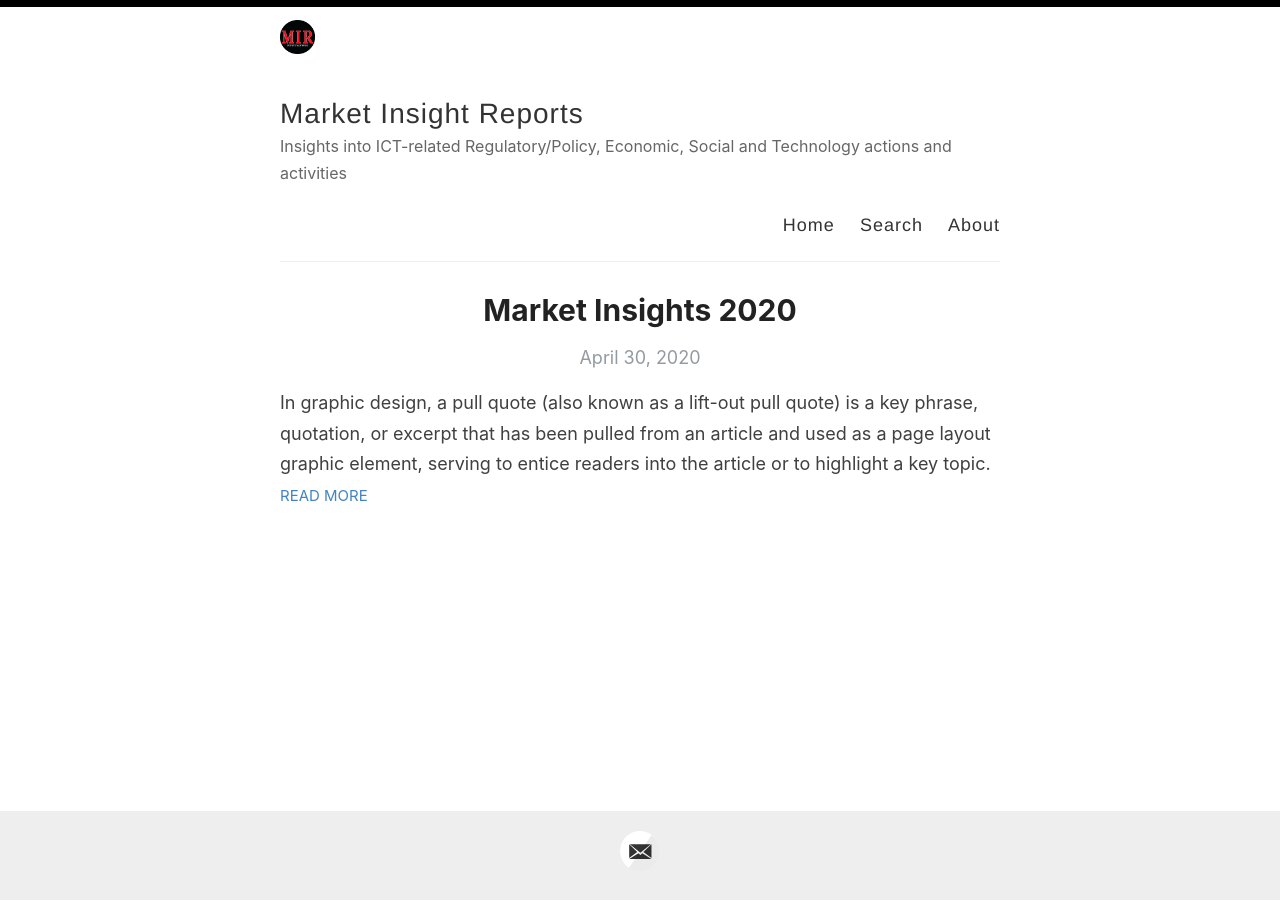
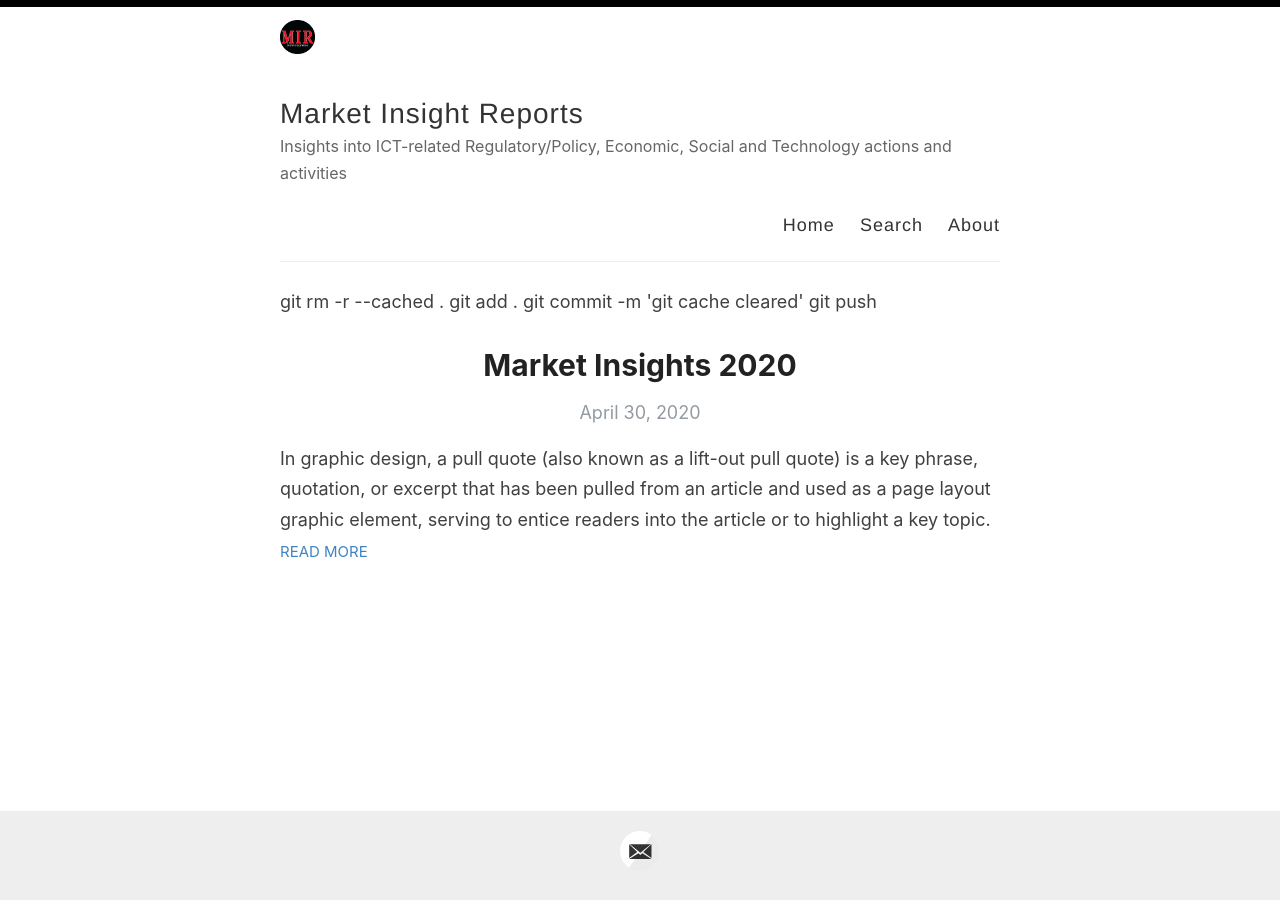
Before and after one commit to MarketInsights/AI, a Jekyll site: the page built from index.html, in a window 1280 px wide. Built offline with Jekyll 4.4.1, drawn with Linux system fonts in a browser that asks for light colours; the list of posts is cut into pages by our own code.

Commit message:
Update index.html

```diff
--- a/index.html
+++ b/index.html
@@ -1,6 +1,10 @@
 ---
 layout: default
 ---
+git rm -r --cached .
+git add .
+git commit -m 'git cache cleared'
+git push
 
 <div class="posts">
   {% for post in paginator.posts %}
```
